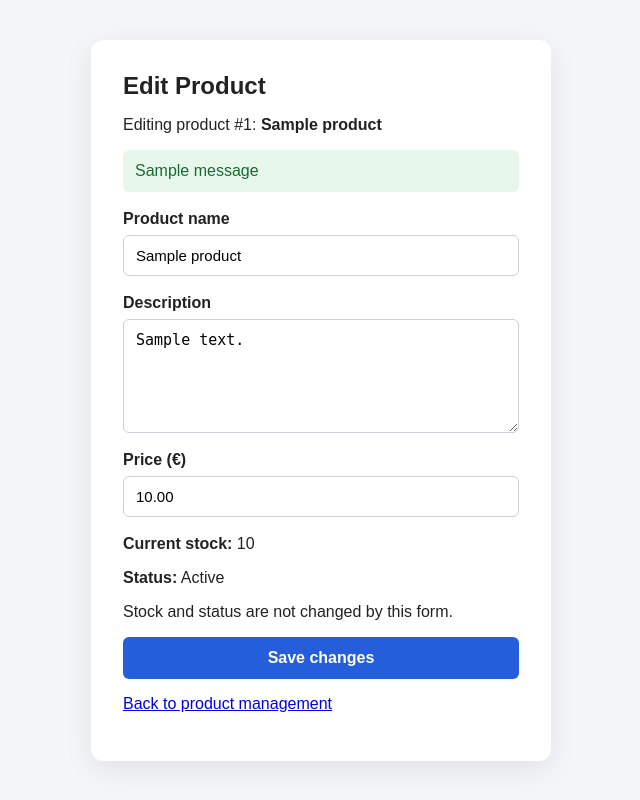
After one commit to justasGLOD/online-shop, a Flask app: page /admin/products/1/edit in a window 1280 px wide. The commit adds this page. Shown: the whole page, without its empty margins (319-959 px from the left). Run offline with Flask 3, Linux system fonts and the light colour scheme; a user stored in the database is signed in; tables that the repository leaves empty hold one stand-in row (values such as "Sample post"); one stand-in notice (Sample message) is shown.

Commit message:
Implement admin product editing

```diff
--- a/app/crud/product_crud.py
+++ b/app/crud/product_crud.py
@@ -3,8 +3,7 @@ from sqlalchemy import func, select
 
 from app.extensions import db
 from app.models import Product, Review
-from app.extensions import db
-from app.models import Product
+
 
 def get_active_products(sort_by="newest"):
     """Return active products with average ratings and review counts."""
@@ -65,29 +64,50 @@ def get_active_product_by_id(product_id):
 
     return db.session.execute(statement).one_or_none()
 
+
 def get_all_products():
     """Return all products, including inactive products."""
+
     statement = select(Product).order_by(Product.name.asc())
     return db.session.scalars(statement).all()
 
+
 def get_product_for_admin(product_id):
     """Find any product by ID, including inactive products."""
+
     return db.session.get(Product, product_id)
+
 
 def create_product(product):
     """Insert a new product into the database."""
+
     db.session.add(product)
     db.session.commit()
     return product
 
+
+def update_product_details(product, name, description, price):
+    """Update editable fields without changing stock or active status."""
+
+    product.name = name
+    product.description = description
+    product.price = price
+
+    db.session.commit()
+    return product
+
+
 def increase_product_stock(product, quantity):
     """Increase the stock of an existing product."""
+
     product.stock += quantity
     db.session.commit()
     return product
 
+
 def deactivate_product(product):
     """Remove a product from sale without deleting its history."""
+
     product.is_active = False
     db.session.commit()
     return product
--- a/app/forms.py
+++ b/app/forms.py
@@ -138,6 +138,36 @@ class ProductForm(FlaskForm):
 
     submit = SubmitField("Add product")
 
+class ProductEditForm(FlaskForm):
+    name = StringField(
+        "Product name",
+        validators=[
+            DataRequired(message="Product name is required."),
+            Length(min=2, max=150),
+        ],
+    )
+
+    description = TextAreaField(
+        "Description",
+        validators=[
+            Optional(),
+            Length(max=5000),
+        ],
+    )
+
+    price = DecimalField(
+        "Price (€)",
+        places=2,
+        validators=[
+            DataRequired(message="Price is required."),
+            NumberRange(
+                min=0.01,
+                message="Price must be greater than zero.",
+            ),
+        ],
+    )
+
+    submit = SubmitField("Save changes")
 
 class RestockForm(FlaskForm):
     quantity = IntegerField(
--- a/app/routes/admin_products.py
+++ b/app/routes/admin_products.py
@@ -14,6 +14,7 @@ from flask_login import current_user, login_required
 
 from app.forms import (
     ProductActionForm,
+    ProductEditForm,
     ProductForm,
     RestockForm,
 )
@@ -25,6 +26,7 @@ from app.services.admin_product_service import (
     get_admin_product_details,
     list_admin_products,
     restock_admin_product,
+    update_admin_product,
 )
 
 
@@ -104,6 +106,59 @@ def create_product():
         form=form,
     )
 
+@admin_bp.route(
+    "/products/<int:product_id>/edit",
+    methods=["GET", "POST"],
+)
+@admin_required
+def edit_product(product_id):
+    """Edit product details without changing stock or active status."""
+
+    try:
+        product = get_admin_product_details(product_id)
+
+    except AdminProductNotFoundError:
+        abort(404)
+
+    except AdminProductError as error:
+        flash(str(error), "error")
+        return redirect(url_for("admin.products"))
+
+    form = ProductEditForm(obj=product)
+
+    if form.validate_on_submit():
+        try:
+            update_admin_product(
+                product_id=product.id,
+                name=form.name.data,
+                description=form.description.data,
+                price=form.price.data,
+            )
+
+            flash("Product updated successfully.", "success")
+            return redirect(url_for("admin.products"))
+
+        except AdminProductNotFoundError:
+            abort(404)
+
+        except AdminProductError as error:
+            flash(str(error), "error")
+
+        except Exception:
+            current_app.logger.exception(
+                "Unexpected error while editing product %s.",
+                product_id,
+            )
+            flash(
+                "The product could not be updated. Please try again.",
+                "error",
+            )
+
+    return render_template(
+        "admin/product_edit_form.html",
+        product=product,
+        form=form,
+    )
 
 @admin_bp.route(
     "/products/<int:product_id>/restock",
--- a/app/services/admin_product_service.py
+++ b/app/services/admin_product_service.py
@@ -10,6 +10,7 @@ from app.crud.product_crud import (
     get_all_products,
     get_product_for_admin,
     increase_product_stock,
+    update_product_details,
 )
 from app.extensions import db
 from app.models import Product
@@ -38,6 +39,62 @@ def list_admin_products():
         )
         raise AdminProductError(
             "Products could not be loaded. Please try again."
+        ) from error
+
+def update_admin_product(product_id, name, description, price):
+    """Validate and update an existing product without changing stock."""
+
+    # Find the existing product first.
+    product = get_admin_product_details(product_id)
+
+    normalized_name = (name or "").strip()
+    normalized_description = (description or "").strip()
+
+    if len(normalized_name) < 2 or len(normalized_name) > 150:
+        raise AdminProductError(
+            "Product name must contain 2–150 characters."
+        )
+
+    if len(normalized_description) > 5000:
+        raise AdminProductError(
+            "Description cannot exceed 5000 characters."
+        )
+
+    try:
+        normalized_price = Decimal(str(price))
+    except (InvalidOperation, TypeError, ValueError) as error:
+        raise AdminProductError(
+            "Enter a valid product price."
+        ) from error
+
+    if not normalized_price.is_finite():
+        raise AdminProductError("Enter a valid product price.")
+
+    if normalized_price < CENT or normalized_price > MAX_PRICE:
+        raise AdminProductError(
+            "Price must be between €0.01 and €99,999,999.99."
+        )
+
+    if normalized_price != normalized_price.quantize(CENT):
+        raise AdminProductError(
+            "Price can have no more than two decimal places."
+        )
+
+    try:
+        return update_product_details(
+            product=product,
+            name=normalized_name,
+            description=normalized_description or None,
+            price=normalized_price,
+        )
+
+    except SQLAlchemyError as error:
+        db.session.rollback()
+        current_app.logger.exception(
+            "Failed to update product %s.", product_id
+        )
+        raise AdminProductError(
+            "The product could not be updated. Please try again."
         ) from error
 
 def create_admin_product(name, description, price, stock):
--- /dev/null
+++ b/app/templates/admin/product_edit_form.html
@@ -0,0 +1,89 @@
+<!DOCTYPE html>
+<html lang="en">
+<head>
+    <meta charset="UTF-8">
+    <meta name="viewport" content="width=device-width, initial-scale=1.0">
+    <title>Edit Product</title>
+    <link
+        rel="stylesheet"
+        href="{{ url_for('static', filename='css/style.css') }}"
+    >
+</head>
+<body>
+    <main class="registration-container">
+        <section class="registration-card">
+            <h1>Edit Product</h1>
+
+            <p>
+                Editing product #{{ product.id }}:
+                <strong>{{ product.name }}</strong>
+            </p>
+
+            {% with messages = get_flashed_messages(with_categories=true) %}
+                {% for category, message in messages %}
+                    <div class="message {{ category }}" role="alert">
+                        {{ message }}
+                    </div>
+                {% endfor %}
+            {% endwith %}
+
+            <form method="POST">
+                {{ form.hidden_tag() }}
+
+                <div class="form-group">
+                    {{ form.name.label }}
+                    {{ form.name(class_="form-control") }}
+
+                    {% for error in form.name.errors %}
+                        <div class="message error">{{ error }}</div>
+                    {% endfor %}
+                </div>
+
+                <div class="form-group">
+                    {{ form.description.label }}
+                    {{ form.description(class_="form-control", rows="5") }}
+
+                    {% for error in form.description.errors %}
+                        <div class="message error">{{ error }}</div>
+                    {% endfor %}
+                </div>
+
+                <div class="form-group">
+                    {{ form.price.label }}
+                    {{ form.price(class_="form-control", step="0.01", min="0.01") }}
+
+                    {% for error in form.price.errors %}
+                        <div class="message error">{{ error }}</div>
+                    {% endfor %}
+                </div>
+
+                <p>
+                    <strong>Current stock:</strong>
+                    {{ product.stock }}
+                </p>
+
+                <p>
+                    <strong>Status:</strong>
+                    {% if product.is_active %}
+                        Active
+                    {% else %}
+                        Inactive
+                    {% endif %}
+                </p>
+
+                <p>
+                    Stock and status are not changed by this form.
+                </p>
+
+                {{ form.submit(class_="submit-button") }}
+            </form>
+
+            <p>
+                <a href="{{ url_for('admin.products') }}">
+                    Back to product management
+                </a>
+            </p>
+        </section>
+    </main>
+</body>
+</html>
```
Also changed, not shown: app/templates/admin/products.html (+10 -0 lines), tests/test_admin_products.py (+179 -1 lines).
